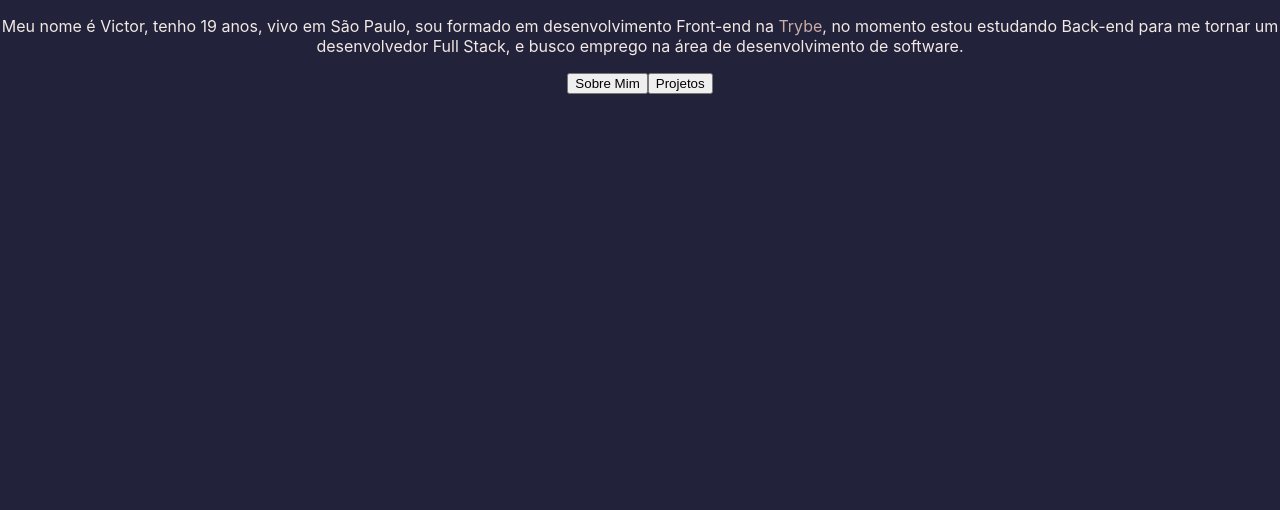
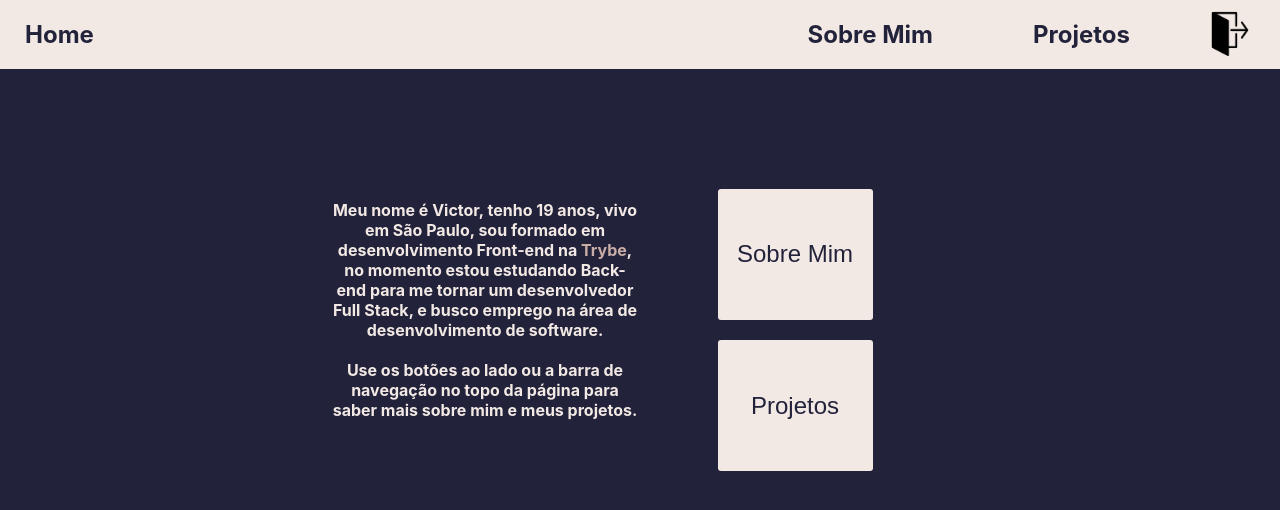
Before and after one commit to VictorDizne/portifolio, a React (Create React App) app: page /PT-BR in a window 1280 px wide. Shown: the top 510 px of the page. Built offline with nearby package versions, Linux system fonts and the light colour scheme.

Commit message:
Cria a barra de navegacao do topo e finaliza a página de Home

```diff
--- a/src/App.css
+++ b/src/App.css
@@ -1,3 +1,4 @@
+/* css para toda a página */
 body {
   background-color: #22223B;
   color: #F2E9E4;
@@ -13,6 +14,7 @@ a:hover {
   text-decoration: underline;
 }
 
+/* css feito para landing page */
 .flag {
   max-height: 300px;
   border: 10px solid #4a4e69;
@@ -27,3 +29,76 @@ a:hover {
   align-items: center;
   justify-content:space-evenly;
 }
+
+/* css feito para a navbar */
+.navbar-container {
+  background-color: #F2E9E4;
+  color: #22223B;
+  padding-left: 25px;
+  padding-right: 25px;
+  display: flex;
+  flex-direction: row;
+  align-items: center;
+  justify-content: space-between;
+  max-height: 10%;
+}
+
+.navbar-text {
+  margin-left: 50px;
+  margin-right: 50px;
+}
+
+.navbar-text:hover {
+  cursor: pointer;
+}
+
+.LogoffImg {
+  max-height: 50px;
+  margin-left: 25px;
+  cursor: pointer;
+}
+
+.navbar-side-container {
+  display: flex;
+  flex-direction: row;
+  align-items: center;
+  justify-content: space-evenly;
+}
+
+/* css feito para página Home */
+.home-container {
+  display: flex;
+  flex-direction: row;
+  margin-top: 100px;
+  padding: 10px;
+  margin-right: 25%;
+  margin-left: 25%;
+}
+
+.home-container h4 {
+  max-height: 50%;
+  max-width: 50%;
+}
+
+.home-btns-container {
+  flex-grow: 3;
+}
+
+.home-btn {
+  font-size: x-large;
+  text-decoration: solid;
+  background-color: #F2E9E4;
+  color: #22223B;
+  margin: 10px;
+  border: none;
+  border-radius: 3px;
+  width: 50%;
+  height: 50%;
+  transition: 0.5s;
+  cursor: pointer;
+}
+
+.home-btn:hover {
+  background-color: #4a4e69;
+  color: #F2E9E4;
+}
--- a/src/App.js
+++ b/src/App.js
@@ -2,7 +2,9 @@ import { BrowserRouter, Route, Switch } from 'react-router-dom';
 import './App.css';
 import Context from './Context/Context';
 import InitalPage from './Pages/InitalPage';
-import MainBR from './Pages/MainBR';
+import AboutMe from './Pages/AboutMe';
+import MainBR from './Pages/HomeBr';
+import Projects from './Pages/Projects';
 
 function App() {
   return (
@@ -11,6 +13,8 @@ function App() {
         <Switch>
           <Route exact path="/" component={ InitalPage } />
           <Route exact path="/PT-BR" component={ MainBR }/>
+          <Route exact path="/PT-BR/SobreMim" component={ AboutMe }/>
+          <Route exact path="/PT-BR/Projetos" component={ Projects }/>
         </Switch>
       </BrowserRouter>
     </Context>
--- a/src/Components/Navbar.js
+++ b/src/Components/Navbar.js
@@ -1,9 +1,60 @@
-import React from 'react';
+import React, { useState, useEffect } from 'react';
+import Logoff from '../Images/Logoff.png';
+import { useHistory } from 'react-router';
 
-const Navbar = (page) => {
+//home, aboutMe, projects
+const Navbar = ({page}) => {
+  const history = useHistory();
+  const [availableLinks, setLinks] = useState(['Sobre Mim', 'Projetos', 'Home']);
+
+  useEffect(() => {
+    if (page === 'aboutMe') {
+      setLinks(['Home', 'Projetos', 'Sobre Mim']);
+    }
+
+    if (page === 'projects') {
+      setLinks(['Home', 'Sobre Mim', 'Projetos']);
+    }
+  }, []);
+
+  function handleClick(clickedText) {
+    switch (clickedText) {
+      case 'Sobre Mim':
+        history.push('/PT-BR/SobreMim');
+        break;
+      case 'Projetos':
+        history.push('/PT-BR/Projetos');
+        break;
+      case 'Home':
+        history.push('/PT-BR');
+        break;
+      default:
+        break;
+    }
+  }
+
+  function handleLogOff() {
+    localStorage.clear();
+    history.push('/');
+  }
+
   return (
-    <div>
-
+    <div className="navbar-container">
+      <h2>{availableLinks[2]}</h2>
+      <div className="navbar-side-container">
+        <h2  onClick={() => handleClick(availableLinks[0])} className="navbar-text">
+          {availableLinks[0]}
+        </h2>
+        <h2 onClick={() => handleClick(availableLinks[1])} className="navbar-text">
+          {availableLinks[1]}
+        </h2>
+        <img
+          onClick={ handleLogOff }
+          className="LogoffImg"
+          src={Logoff}
+          alt="Log Off"
+        />
+      </div>
     </div>
   );
 };
--- a/src/Pages/AboutMe.js
+++ b/src/Pages/AboutMe.js
@@ -1,9 +1,12 @@
 import React from 'react';
+import Navbar from '../Components/Navbar';
 
 const AboutMe = () => {
   return (
     <div>
+      <Navbar page="aboutMe" />
       <h3>Sobre Mim:</h3>
+      <div>
       <p>
           Comecei a aprender programação logo cedo, no meu sexto ano do ensino fundamental, pra ser mais exato, onde me juntei a um grupo de colegas e juntos participamos
           das Olímpiadas de robótica do meu colégio, que consistiam em nós construirmos o hardware e o software de uma maquina que competiria com outras, e foi aí que surgiu
@@ -20,6 +23,7 @@ const AboutMe = () => {
           encontrei a <a href="https://www.betrybe.com/">Trybe</a>, e junto com eles tenho aprendido muito mais sobre o mundo da programação, tendo múltiplos projetos para
           comprovar e exemplificar o que eu sei fazer. Além disso, aprendi muitos valores de Soft Skills, como comunicação, escuta ativa e até como trabalhar melhor em grupo.
         </p>
+      </div>
     </div>
   );
 };
--- /dev/null
+++ b/src/Pages/HomeBr.js
@@ -0,0 +1,31 @@
+import React from 'react';
+import { useHistory } from 'react-router';
+import Navbar from '../Components/Navbar';
+
+const MainBR = () => {
+  const history = useHistory();
+  return (
+    <div>
+      <Navbar page="home" />
+      <div className="home-container" >
+        <h4>
+          Meu nome é Victor, tenho 19 anos, vivo em São Paulo, sou formado em desenvolvimento Front-end na <a href="https://www.betrybe.com/">Trybe</a>, no momento estou
+          estudando Back-end para me tornar um desenvolvedor Full Stack, e busco emprego na área de desenvolvimento de software.
+          <br />
+          <br />
+          Use os botões ao lado ou a barra de navegação no topo da página para saber mais sobre mim e meus projetos.
+        </h4>
+        <div className="home-btns-container">
+          <button className="home-btn">
+            Sobre Mim
+          </button>
+          <button className="home-btn">
+            Projetos
+          </button>
+        </div>
+      </div>
+    </div>
+  );
+};
+
+export default MainBR;
--- a/src/Pages/MainBR.js
+++ /dev/null
@@ -1,24 +0,0 @@
-import React from 'react';
-import { useHistory } from 'react-router';
-
-const MainBR = () => {
-  const history = useHistory();
-  return (
-    <div>
-      <div>
-        <p>
-          Meu nome é Victor, tenho 19 anos, vivo em São Paulo, sou formado em desenvolvimento Front-end na <a href="https://www.betrybe.com/">Trybe</a>, no momento estou
-          estudando Back-end para me tornar um desenvolvedor Full Stack, e busco emprego na área de desenvolvimento de software.
-        </p>
-        <button>
-          Sobre Mim
-        </button>
-        <button>
-          Projetos
-        </button>
-      </div>
-    </div>
-  );
-};
-
-export default MainBR;
--- /dev/null
+++ b/src/Pages/Projects.js
@@ -0,0 +1,15 @@
+import React from 'react';
+import Navbar from '../Components/Navbar';
+
+const Projects = () => {
+  return (
+    <div>
+      <Navbar page="projects" />
+      <div>
+        Aqui mostrarei meus projetos prontos
+      </div>
+    </div>
+  );
+};
+
+export default Projects;
```
Also changed, not shown: src/Images/Logoff.png (added).
